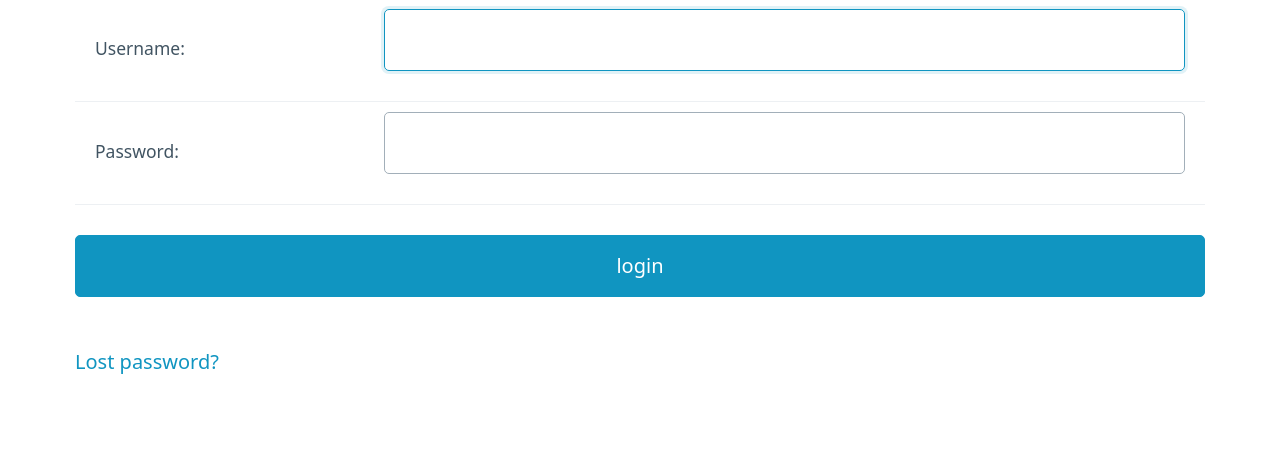
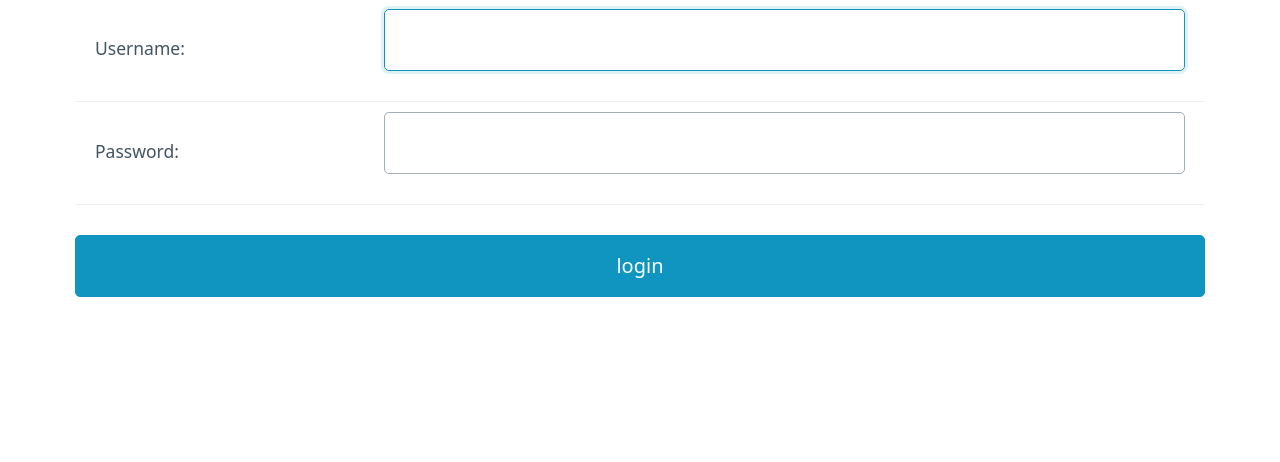
Before and after one commit to afaiyaz006/baksho_draft, a Django app: page /accounts/login/ in a window 1280 px wide. Shown: the part 271-733 px from the top of the page. Run offline with Django 4.2, Linux system fonts and the light colour scheme.

Commit message:
removed password recovery option
will be added later

```diff
--- a/bakshe_cholo_app/templates/registration/login.html
+++ b/bakshe_cholo_app/templates/registration/login.html
@@ -32,6 +32,5 @@
   </form>
 
 
-  <p><a href="{% url 'password_reset' %}">Lost password?</a></p>
 
 {% endblock %}
```
